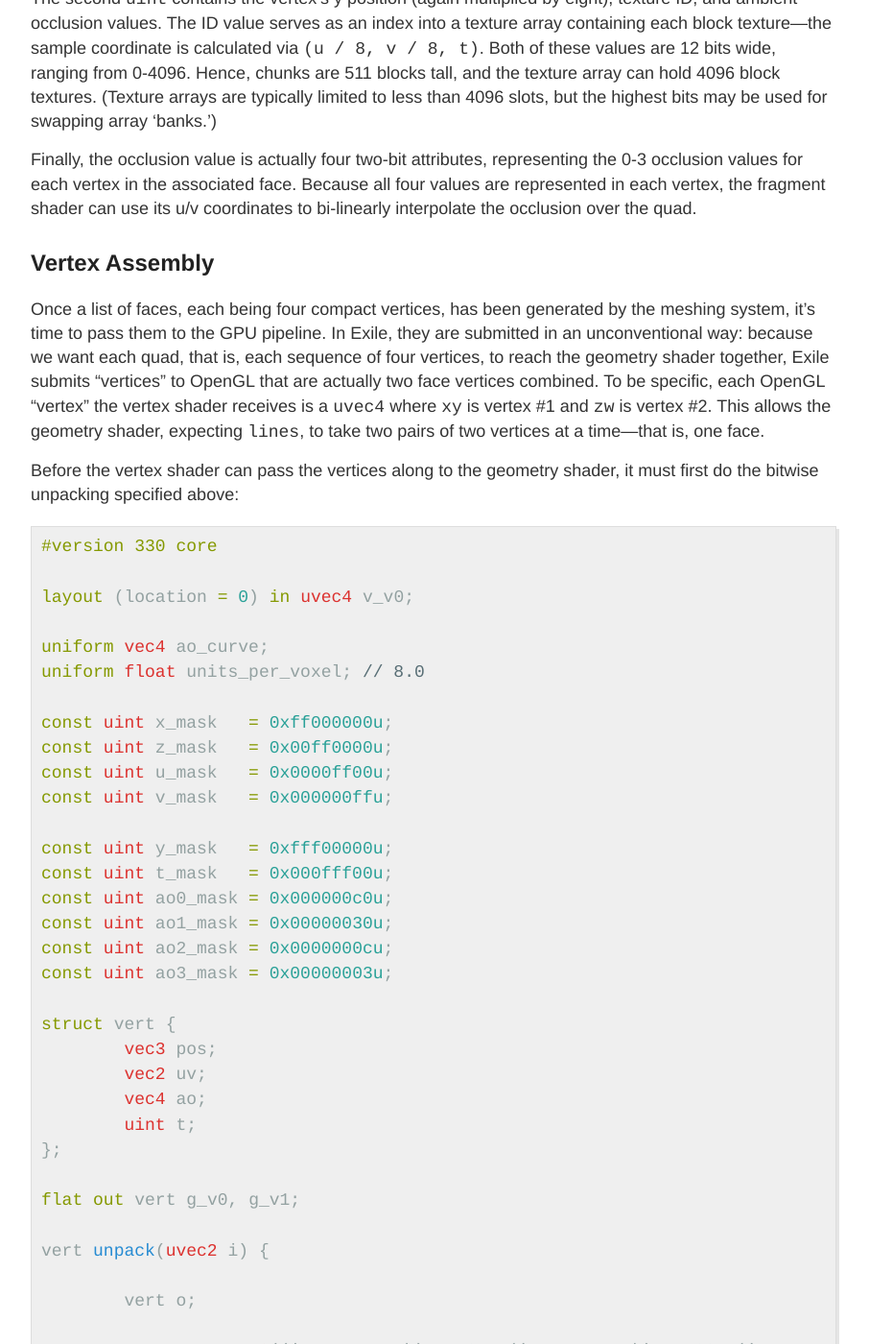
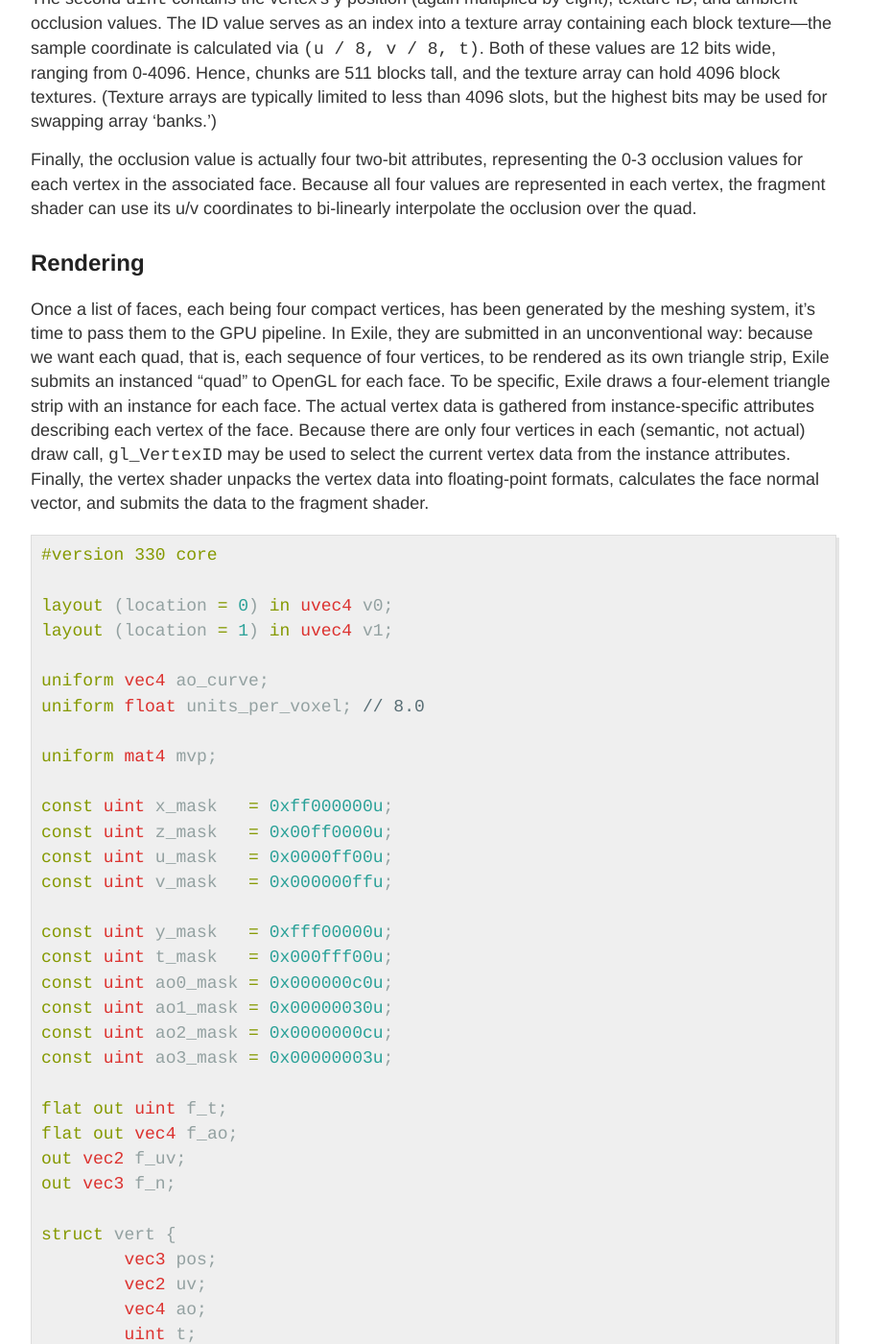
Before and after one commit to TheNumbat/thenumbat.github.io, a Jekyll site: the page built from _posts/2018-08-26-Voxel-Rendering-in-Exile-Part-1.md, in a window 1280 px wide and 1400 px high, scrolled down 6213 px. Shown: the whole window at 96% size, without its empty margins (188-1094 px from the left). Built offline with Jekyll 4.4.1, drawn with Linux system fonts in a browser that asks for light colours; some of the changed text lies outside the part shown.

Commit message:
change vertex assembly

````diff
--- a/_posts/2018-08-26-Voxel-Rendering-in-Exile-Part-1.md
+++ b/_posts/2018-08-26-Voxel-Rendering-in-Exile-Part-1.md
@@ -106,18 +106,20 @@ The second ``uint`` contains the vertex's y position (again multiplied by eight)
 
 Finally, the occlusion value is actually four two-bit attributes, representing the 0-3 occlusion values for each vertex in the associated face. Because all four values are represented in each vertex, the fragment shader can use its u/v coordinates to bi-linearly interpolate the occlusion over the quad.
 
-## Vertex Assembly
+## Rendering
 
-Once a list of faces, each being four compact vertices, has been generated by the meshing system, it's time to pass them to the GPU pipeline. In Exile, they are submitted in an unconventional way: because we want each quad, that is, each sequence of four vertices, to reach the geometry shader together, Exile submits "vertices" to OpenGL that are actually two face vertices combined. To be specific, each OpenGL "vertex" the vertex shader receives is a ``uvec4`` where ``xy`` is vertex #1 and ``zw`` is vertex #2. This allows the geometry shader, expecting ``lines``, to take two pairs of two vertices at a time&mdash;that is, one face.
+Once a list of faces, each being four compact vertices, has been generated by the meshing system, it's time to pass them to the GPU pipeline. In Exile, they are submitted in an unconventional way: because we want each quad, that is, each sequence of four vertices, to be rendered as its own triangle strip, Exile submits an instanced "quad" to OpenGL for each face. To be specific, Exile draws a four-element triangle strip with an instance for each face. The actual vertex data is gathered from instance-specific attributes describing each vertex of the face. Because there are only four vertices in each (semantic, not actual) draw call, ``gl_VertexID`` may be used to select the current vertex data from the instance attributes. Finally, the vertex shader unpacks the vertex data into floating-point formats, calculates the face normal vector, and submits the data to the fragment shader.
 
-Before the vertex shader can pass the vertices along to the geometry shader, it must first do the bitwise unpacking specified above:
 ```glsl
 #version 330 core
 
-layout (location = 0) in uvec4 v_v0;
+layout (location = 0) in uvec4 v0;
+layout (location = 1) in uvec4 v1;
 
 uniform vec4 ao_curve;
 uniform float units_per_voxel; // 8.0
+
+uniform mat4 mvp;
 
 const uint x_mask   = 0xff000000u;
 const uint z_mask   = 0x00ff0000u;
@@ -131,6 +133,11 @@ const uint ao1_mask = 0x00000030u;
 const uint ao2_mask = 0x0000000cu;
 const uint ao3_mask = 0x00000003u;
 
+flat out uint f_t;
+flat out vec4 f_ao;
+out vec2 f_uv;
+out vec3 f_n;
+
 struct vert {
 	vec3 pos;
 	vec2 uv;
@@ -138,7 +145,9 @@ struct vert {
 	uint t;
 };
 
-flat out vert g_v0, g_v1;
+vec3 unpack_pos(uvec2 i) {
+	return vec3((i.x & x_mask) >> 24, (i.y & y_mask) >> 20, (i.x & z_mask) >> 16) / units_per_voxel;
+}
 
 vert unpack(uvec2 i) {
 
@@ -156,61 +165,26 @@ vert unpack(uvec2 i) {
 }
 
 void main() {
-	g_v0 = unpack(v_v0.xy);
-	g_v1 = unpack(v_v0.zw);
-}
-```
-Then, the geometry shader assembles all four vertices into a quad. It also calculates the face normal&mdash;without this step, each vertex would either have to reference a small set of pre-calculated normals or contain an extra 4-12 bytes to represent it.
-```glsl
-#version 330 core
 
-layout (lines) in;
-layout (triangle_strip, max_vertices = 4) out;
+	uvec2 verts[4] = uvec2[](v0.xy, v0.zw, v1.xy, v1.zw);
 
-uniform mat4 mvp;
+	vert v = unpack(verts[gl_VertexID]);
 
-flat out uint f_t;
-flat out vec4 f_ao;
-out vec2 f_uv;
-out vec3 f_n;
-
-struct vert {
-	vec3 pos;
-	vec2 uv;
-	vec4 ao;
-	uint t;
-};
-
-flat in vert g_v0[], g_v1[];
-
-void send(vert v) {
+	vec3 v1 = unpack_pos(verts[0]);
+	vec3 v2 = unpack_pos(verts[1]);
+	vec3 v3 = unpack_pos(verts[2]);
 
 	gl_Position = mvp * vec4(v.pos, 1.0);
+
+	vec3 m_pos = (m * vec4(v.pos, 1.0)).xyz;
+
+	f_n = cross(v2 - v1, v3 - v1);
 	f_uv = v.uv;
 	f_ao = v.ao;
 	f_t = v.t;
-
-	EmitVertex();
 }
-
-void main() {
-
-	vert v0 = g_v0[0];
-	vert v1 = g_v1[0];
-	vert v2 = g_v0[1];
-	vert v3 = g_v1[1];
-
-	f_n = cross(v1.pos - v0.pos, v2.pos - v0.pos);
-
-	send(v0);
-	send(v1);
-	send(v2);
-	send(v3);
-	EndPrimitive();
-}
-
 ```
-Finally, the fragment shader renders the rasterized results using the u/v/t texture coordinates and ambient occlusion values.
+The fragment shader then renders the rasterized results using the u/v/t texture coordinates and ambient occlusion values.
 
 ## Next
 
````
